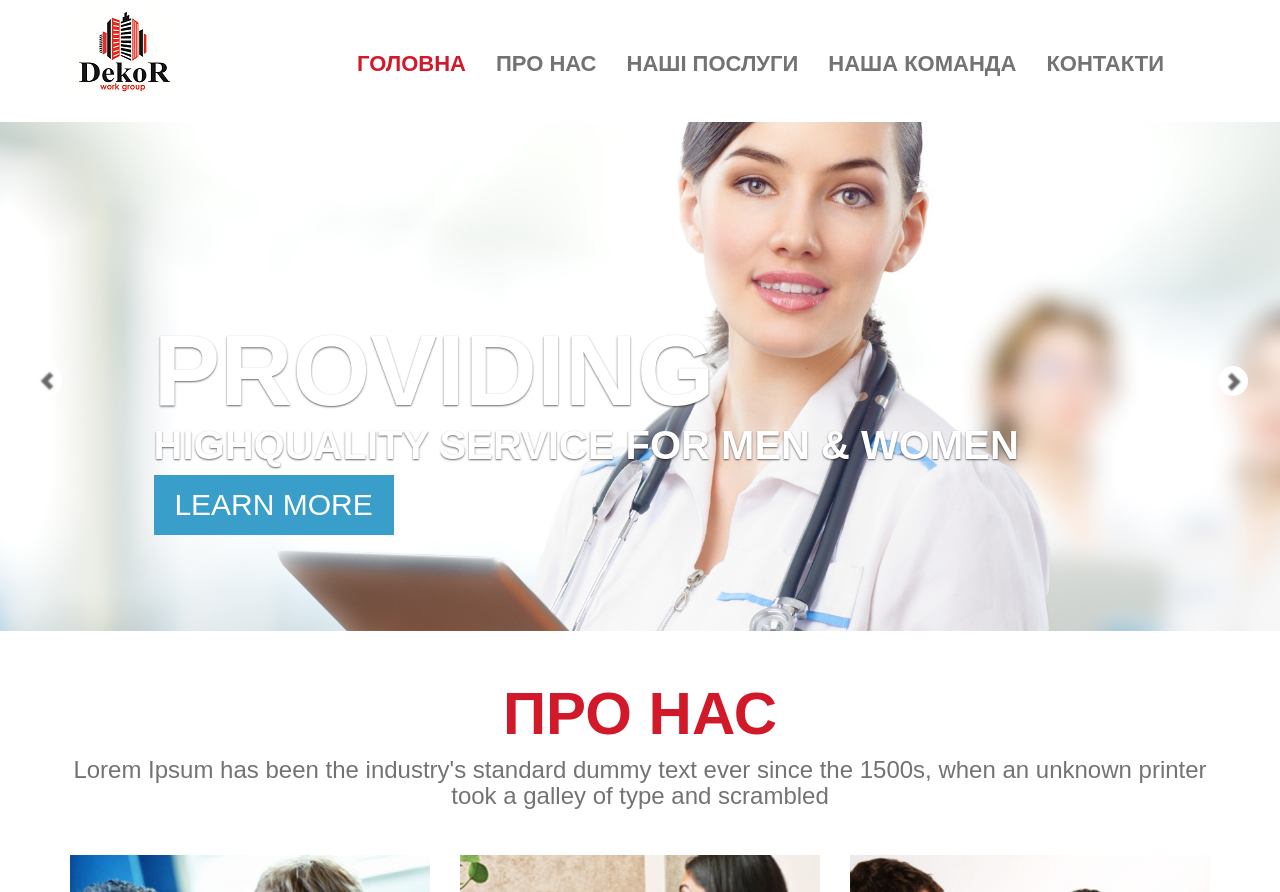
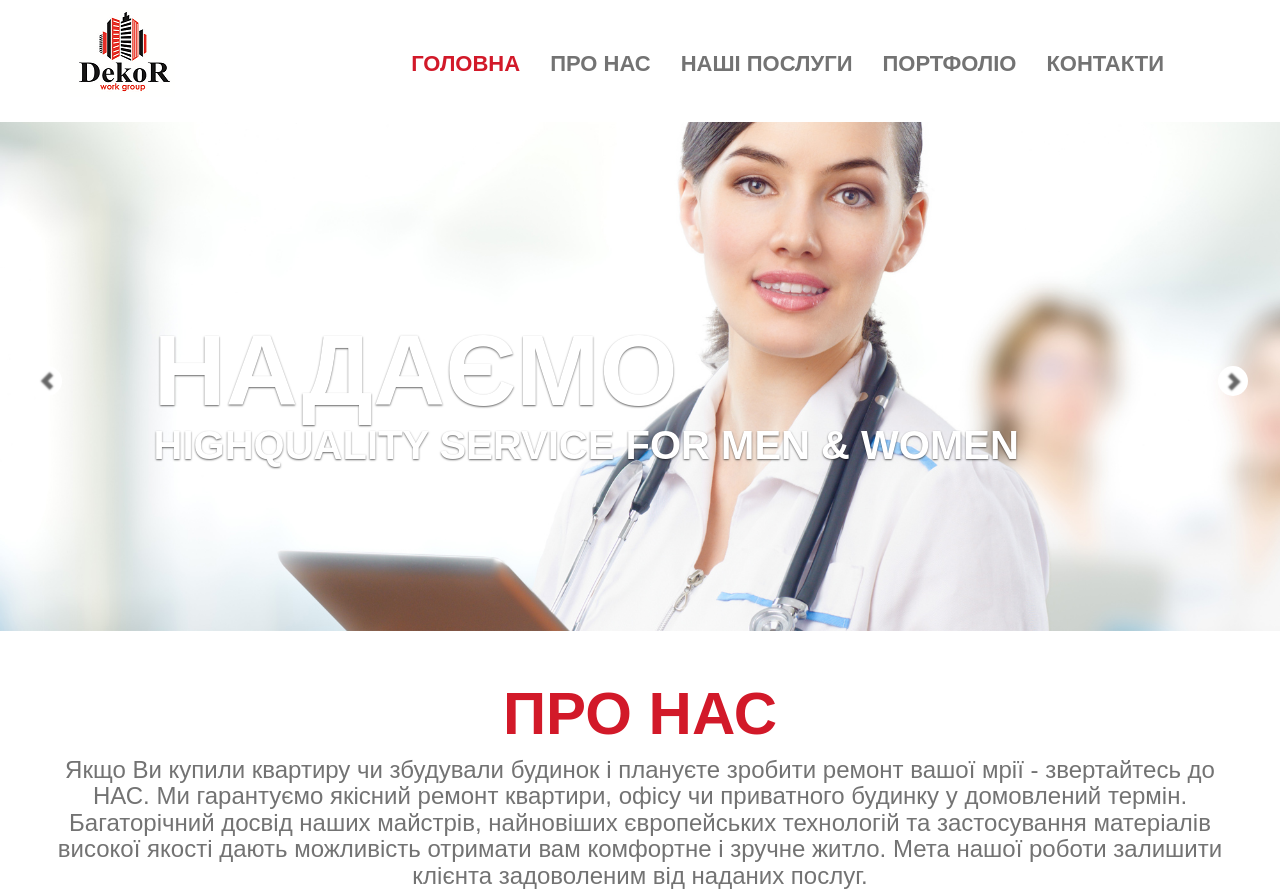
Before and after one commit to muroslavko/dekor, a plain HTML site: page index.html in a window 1280 px wide. Shown: the top 892 px of the page. Drawn offline with nearby package versions, Linux system fonts and the light colour scheme; some packages are replaced by stand-ins of ours; a web font is replaced by a local one.

Commit message:
зміним меню

```diff
--- a/index.html
+++ b/index.html
@@ -50,7 +50,7 @@
 					        <li><a class="menu active" href="#home" >Головна</a></li>
 					        <li><a class="menu" href="#about">про нас</a></li>
 					        <li><a class="menu" href="#service">наші послуги </a></li>
-					        <li><a class="menu" href="#team">наша команда</a></li>
+					        <li><a class="menu" href="#team">портфоліо</a></li>
 					        <li><a class="menu" href="#contact"> контакти</a></li>
 					      </ul>
 					    </div><!-- /navbar-collapse -->
@@ -79,9 +79,9 @@
 			            <div class="item">
 			            	<img src="img/slide-two.jpg" alt="">
 			                <div class="carousel-caption">
-		               			<h1>providing</h1>
+		               			<h1>надаємо</h1>
 		               			<p>highquality service for men &amp; women</p>
-		               			<button>learn more</button>
+		               			<!-- <button>learn more</button> -->
 			                </div>
 			            </div>
 			            <div class="item">
@@ -89,7 +89,7 @@
 			                <div class="carousel-caption">
 		               			<h1>providing</h1>
 		               			<p>highquality service for men &amp; women</p>
-		               			<button>learn more</button>
+		               			<!-- <button>learn more</button> -->
 			                </div>
 			            </div>
 			            <div class="item">
@@ -97,7 +97,7 @@
 			                <div class="carousel-caption">
 		               			<h1>providing</h1>
 		               			<p>highquality service for men &amp; women</p>
-		               			<button>learn more</button>
+		               			<!-- <button>learn more</button> -->
 			                </div>
 			            </div>
 			        </div>
@@ -120,7 +120,7 @@
 		<div class="container">
 			<div class="row">
 				<h2>про нас</h2>
-				<h4>Lorem Ipsum has been the industry's standard dummy text ever since the 1500s, when an unknown printer took a galley of type and scrambled</h4>
+				<h4>Якщо Ви купили квартиру чи збудували будинок і плануєте зробити ремонт вашої мрії - звертайтесь до НАС. Ми гарантуємо якісний ремонт квартири, офісу чи приватного будинку у домовлений термін. Багаторічний досвід наших майстрів, найновіших європейських технологій та застосування матеріалів високої якості дають можливість отримати вам комфортне і зручне житло. Мета нашої роботи залишити клієнта задоволеним від наданих послуг.</h4>
 				<div class="col-md-4 col-sm-6">
 					<div class="single-about-detail clearfix">
 						<div class="about-img">
@@ -225,7 +225,7 @@
 		<div class="container">
 			<div class="row">
 				<div class="team-heading text-center">
-					<h2>our team</h2>
+					<h2>портфоліо</h2>
 					<h4>Lorem Ipsum has been the industry's standard dummy text ever since the 1500s, when an unknown printer took a galley of type and scrambled</h4>
 				</div>
 				<div class="col-md-2 single-member col-sm-4">
```
